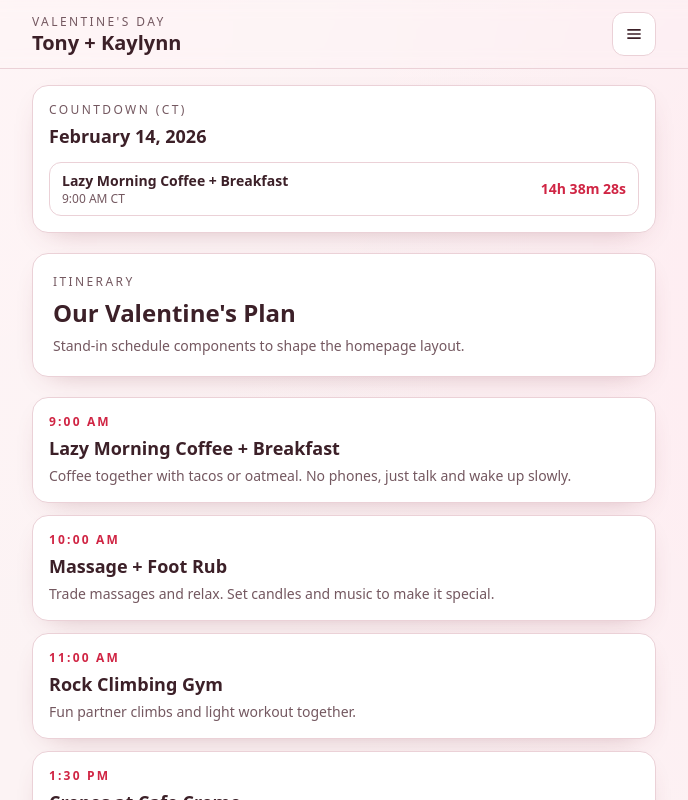
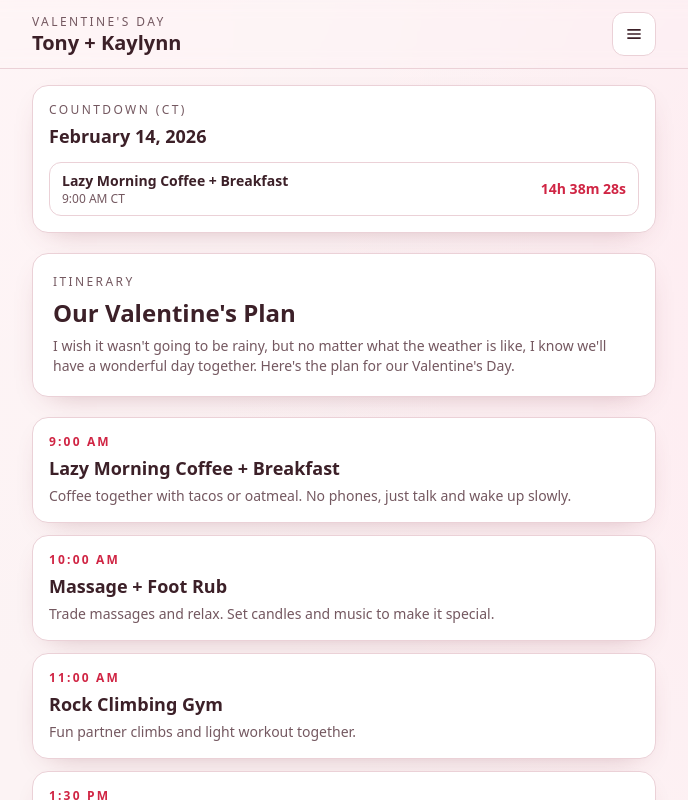
Before and after one commit to tonysamaritano/valentines-day, a SvelteKit app: page / in a window 1280 px wide. Shown: the top 800 px of the page, without its empty margins (296-984 px from the left). Built offline with nearby package versions, Linux system fonts and the light colour scheme.

Commit message:
fixes itinerary message

```diff
--- a/src/routes/+page.svelte
+++ b/src/routes/+page.svelte
@@ -30,7 +30,7 @@
 	<p class="text-xs uppercase tracking-[0.2em] text-[hsl(var(--color-muted))]">Itinerary</p>
 	<h2 class="mt-2 text-2xl font-semibold leading-tight">Our Valentine's Plan</h2>
 	<p class="mt-2 text-sm text-[hsl(var(--color-muted))]">
-		Stand-in schedule components to shape the homepage layout.
+		I wish it wasn't going to be rainy, but no matter what the weather is like, I know we'll have a wonderful day together. Here's the plan for our Valentine's Day.
 	</p>
 </section>
 
```
